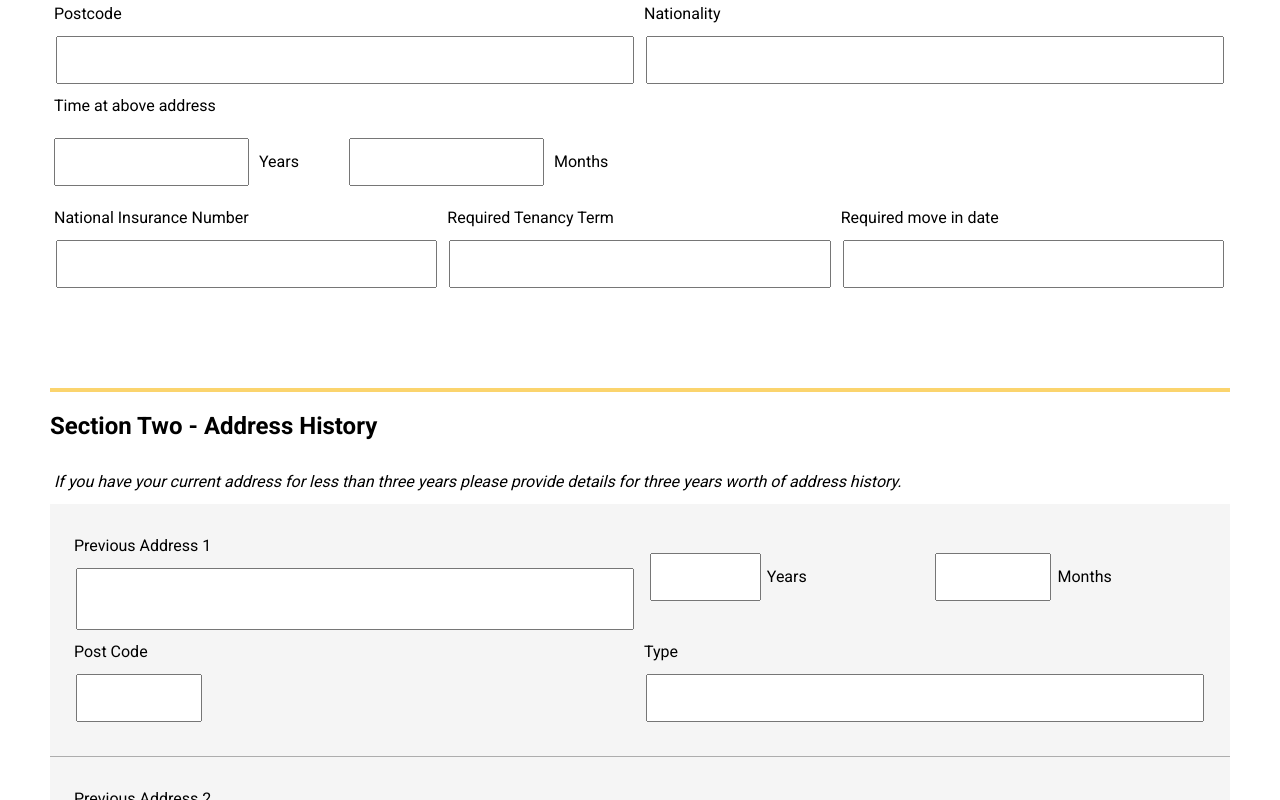
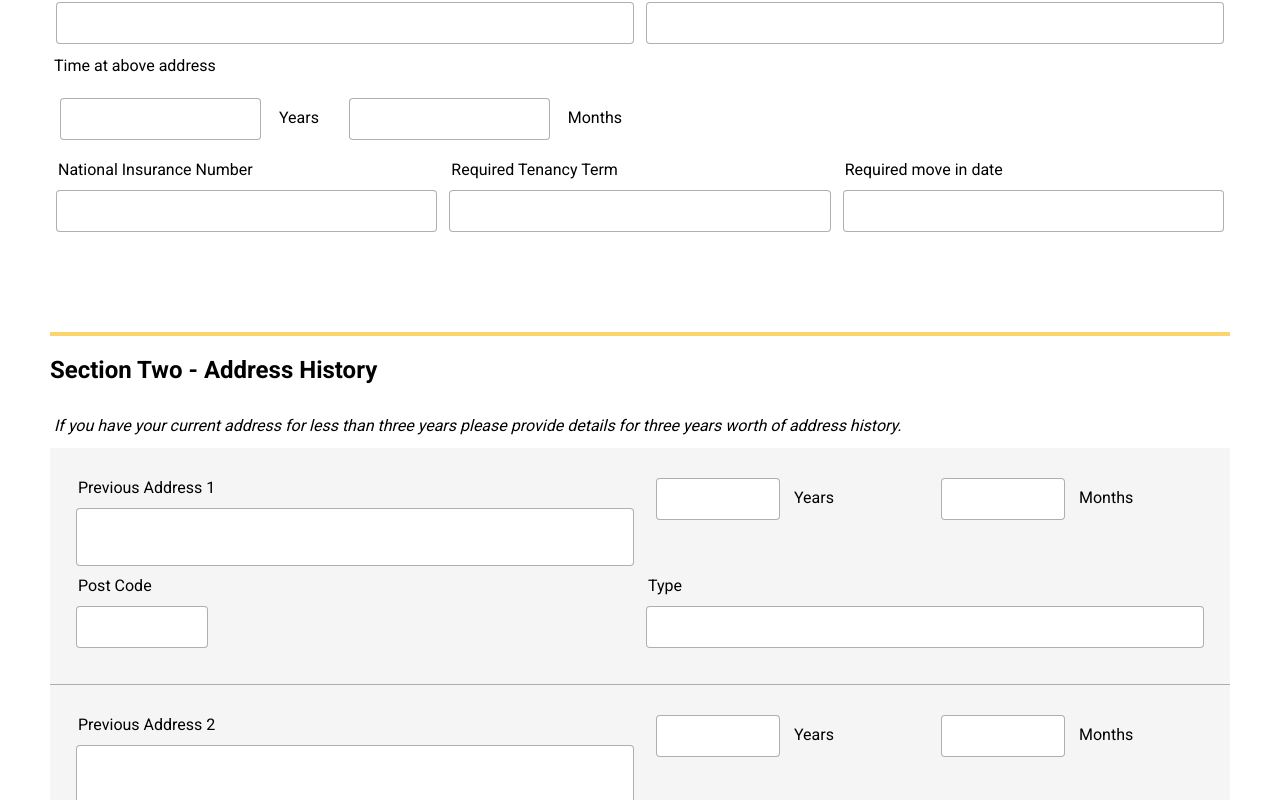
Before and after one commit to RichardsDigital/TJE-Form, a React (Create React App) app: page / in a window 1280 px wide. Shown: the part 620-1420 px from the top of the page. Built offline with nearby package versions, Linux system fonts and the light colour scheme.

Commit message:
Changed sidelabelinput

```diff
--- a/src/App.js
+++ b/src/App.js
@@ -2,7 +2,8 @@ import React, { useState, useEffect } from 'react';
 import './styles/app.scss';
 import logo from './images/TJE.png';
 import StandardInput from './components/labels/StandardInput';
-import SideLabelInput from './components/labels/SideLabelInput';
+import SideLabelLeft from './components/labels/SideLabelLeft';
+import SideLabelRight from './components/labels/SideLabelRight';
 import Checkbox from './components/labels/Checkbox';
 import FieldInput from './components/labels/FieldInput';
 
@@ -199,8 +200,8 @@ function App() {
             <p>Time at above address</p>
             <div className="rowFour">
               <div className="flexLabels">
-                <SideLabelInput titleRight="Years" className="years" name="years" onChange={handleChange} required="required"/>
-                <SideLabelInput titleRight="Months" className="months" name="months" onChange={handleChange} required="required"/>
+                <SideLabelRight titleRight="Years" className="years" name="years" onChange={handleChange} required="required"/>
+                <SideLabelRight titleRight="Months" className="months" name="months" onChange={handleChange} required="required"/>
               </div>
             </div>
             <div className="rowFive">
@@ -219,8 +220,8 @@ function App() {
             <div className="addressRow">
               <FieldInput className="previousAddressA" name="previous_address_1" title="Previous Address 1" onChange={handleChange} />
               <div className="flexLabels">
-                <SideLabelInput titleRight="Years" className="yearsA" name="years_1" onChange={handleChange} />
-                <SideLabelInput titleRight="Months" className="monthsA" name="months_1" onChange={handleChange} />
+                <SideLabelRight titleRight="Years" className="yearsA" name="years_1" onChange={handleChange} />
+                <SideLabelRight titleRight="Months" className="monthsA" name="months_1" onChange={handleChange} />
               </div>
               <StandardInput className="postCodeA" name="postcode_1" title="Post Code" onChange={handleChange} />
               <StandardInput className="typeA" name="type_1" title="Type" onChange={handleChange} />
@@ -229,8 +230,8 @@ function App() {
             <div className="addressRow">
               <FieldInput className="previousAddressB" name="previous_address_2" title="Previous Address 2" onChange={handleChange} />
               <div className="flexLabels">
-                <SideLabelInput titleRight="Years" className="yearsB" name="years_2" onChange={handleChange} />
-                <SideLabelInput titleRight="Months" className="monthsB" name="months_2" onChange={handleChange} />
+                <SideLabelRight titleRight="Years" className="yearsB" name="years_2" onChange={handleChange} />
+                <SideLabelRight titleRight="Months" className="monthsB" name="months_2" onChange={handleChange} />
               </div>
               <StandardInput className="postCodeB" name="post_code_2" title="Post Code" onChange={handleChange} />
               <StandardInput className="typeB" name="type_2" title="Type" onChange={handleChange} />
@@ -239,8 +240,8 @@ function App() {
             <div className="addressRow">
               <FieldInput className="previousAddressC" name="previous_address_3" title="Previous Address 3" onChange={handleChange} />
               <div className="flexLabels">
-                <SideLabelInput titleRight="Years" className="yearsC" name="years_3" onChange={handleChange} />
-                <SideLabelInput titleRight="Months" className="monthsC" name="months_3" onChange={handleChange} />
+                <SideLabelRight titleRight="Years" className="yearsC" name="years_3" onChange={handleChange} />
+                <SideLabelRight titleRight="Months" className="monthsC" name="months_3" onChange={handleChange} />
               </div>
               <StandardInput className="postCodeC" name="postcode_3" title="Post Code" onChange={handleChange} />
               <StandardInput className="typeC" name="type_3" title="Type" onChange={handleChange} />
@@ -344,17 +345,17 @@ function App() {
               <h1>Bank Account</h1>
               <div className="row">
                 <div className="upper">
-                  <SideLabelInput titleLeft="Account Name" className="accountName" name="account_name" />
-                  <SideLabelInput titleLeft="Bank Name" className="bankName" name="bank_name" />
+                  <SideLabelLeft titleLeft="Account Name" className="accountName" name="account_name" />
+                  <SideLabelLeft titleLeft="Bank Name" className="bankName" name="bank_name" />
                 </div>
                 <div className="middle">
-                  <SideLabelInput titleLeft="Account Number" className="accountName" name="account_number" />
-                  <SideLabelInput titleLeft="Sort Code" className="bankName" name="sort_code" />
+                  <SideLabelLeft titleLeft="Account Number" className="accountName" name="account_number" />
+                  <SideLabelLeft titleLeft="Sort Code" className="bankName" name="sort_code" />
                 </div>
                 <div className="lower">
                   <p>How long have you banked here?</p>
-                  <SideLabelInput titleRight="Years" className="accountName" name="bank_years" />
-                  <SideLabelInput titleRight="Months" className="bankName" name="bank_months" />
+                  <SideLabelRight titleRight="Years" className="accountName" name="bank_years" />
+                  <SideLabelRight titleRight="Months" className="bankName" name="bank_months" />
                 </div>
               </div>
             </div>
@@ -480,10 +481,10 @@ function App() {
         <div id="sectionEight">
           <div className="contentContainer">
             <h1>Section Eight - Declaration</h1>
-            <SideLabelInput titleLeft="Signature" name="signature" onChange={handleChange} />
+            <SideLabelLeft titleLeft="Signature" name="signature" onChange={handleChange} />
             <div className="flexLabels">
-              <SideLabelInput titleLeft="Full Name" name="full_name" onChange={handleChange} />
-              <SideLabelInput titleLeft="Date" name="date" onChange={handleChange} />
+              <SideLabelLeft titleLeft="Full Name" name="full_name" onChange={handleChange} />
+              <SideLabelLeft titleLeft="Date" name="date" onChange={handleChange} />
             </div>
             <FieldInput title="Additional Comments" name="additional_comments" className="additionalComments" onChange={handleChange} />
           </div>
--- /dev/null
+++ b/src/components/labels/SideLabelLeft.js
@@ -0,0 +1,20 @@
+import React from 'react';
+
+const SideLabelLeft = (props) => {
+    return(
+        <div className="sideLabelLeft">
+            <label>
+            {props.titleLeft}
+            </label>
+            <input className={props.className}
+            name={props.name}
+            onChange={props.onChange}
+            value={props.value}
+            type="text"
+            required={props.required}
+            />
+        </div>
+    )
+}
+
+export default SideLabelLeft;
--- /dev/null
+++ b/src/components/labels/SideLabelRight.js
@@ -0,0 +1,20 @@
+import React from 'react';
+
+const SideLabelRight = (props) => {
+    return(
+        <div className="sideLabelRight">
+            <input className={props.className}
+            name={props.name}
+            onChange={props.onChange}
+            value={props.value}
+            type="text"
+            required={props.required}
+            />
+            <label>
+            {props.titleRight}
+            </label>
+        </div>
+    )
+}
+
+export default SideLabelRight;
--- a/src/styles/app.scss
+++ b/src/styles/app.scss
@@ -14,11 +14,11 @@
         margin: 0;
     }
 }
-input,
-textarea {
-    padding: 8px;
-    margin: 0 6px;
-    resize: none;
+p, input, textarea, label {
+    box-shadow: none;
+    font-size: 16px;
+    padding: 10px 4px;
+    line-height: 24px;
 }
 label {
     padding: 8px;
@@ -31,21 +31,11 @@ h2 {
     font-size: 22px;
     padding: 40px 0 20px 0;
 }
-p, input, textarea, label {
-    font-size: 16px;
-    padding: 10px 4px;
-    line-height: 24px;
-}
 input[type="checkbox"] {
-    background-color: black;
     width: 20px;
     height: 20px;
     cursor: pointer;
     margin-right: 10px;
-}
-.sideLabelledInput {
-    display: flex;
-    width: 100%;
 }
 .contentContainer {
     border-top: 4px solid #fbd46d;
@@ -62,8 +52,8 @@ textarea {
     width: 100%;
 }
 .flexLabels {
+    width: 100%;
     display: flex;
-    width: 100%;
     @media screen and (max-width: 855px) {
         flex-direction: column;
     }
@@ -97,6 +87,17 @@ textarea {
 // Mobile Responsive ---------------------------------------
 
 @media screen and (max-width: 855px) {
+
+    // Global Styles
+
+    input,
+    textarea {
+    resize: none;
+    border: 1px solid rgba(0, 0, 0, 0.315) !important;
+    border-radius: 4px;
+    padding: 8px;
+    }
+
     // Header -------
 
     #pageHeader {
@@ -129,6 +130,16 @@ textarea {
         background-color: white;
         padding: 20px;
     }
+    .sideLabelRight, .sideLabelLeft {
+        display: flex;
+        width: 100%;
+    }
+    .sideLabelRight {
+        flex-direction: column-reverse;
+    }
+    .sideLabelLeft {
+        flex-direction: column;
+    }
 
     // Section One -------
 
@@ -158,11 +169,6 @@ textarea {
 
     // Section Two -------
 
-    .previousAddressA,
-    .previousAddressB,
-    .previousAddressC {
-        height: 40px;
-    }
     #sectionTwo .addressRow {
         background-color: #f5f5f5;
         border-bottom: 1px solid #adadad;
@@ -294,6 +300,24 @@ textarea {
 // Desktop Responsive ---------------------------------------
 
 @media screen and (min-width: 856px) {
+
+    // Global Styles
+
+    input,
+    textarea {
+    padding: 8px;
+    margin: 0 6px;
+    resize: none;
+    border: 1px solid rgba(0, 0, 0, 0.315) !important;
+    border-radius: 4px;
+    }
+
+    .sideLabelRight, .sideLabelLeft {
+        display: flex;
+        width: 100%;
+        padding: 10px;
+    }
+
     // Header
 
     #pageHeader {
@@ -311,7 +335,6 @@ textarea {
     #pageHeader h1 {
         font-size: 28px;
     }
-
     #sectionOne,
     #sectionTwo,
     #sectionThree,
@@ -376,6 +399,7 @@ textarea {
     .yearsC,
     .monthsC {
         width: 40%;
+        height: 24px;
     }
     #sectionTwo .postCodeA,
     #sectionTwo .postCodeB,
```
